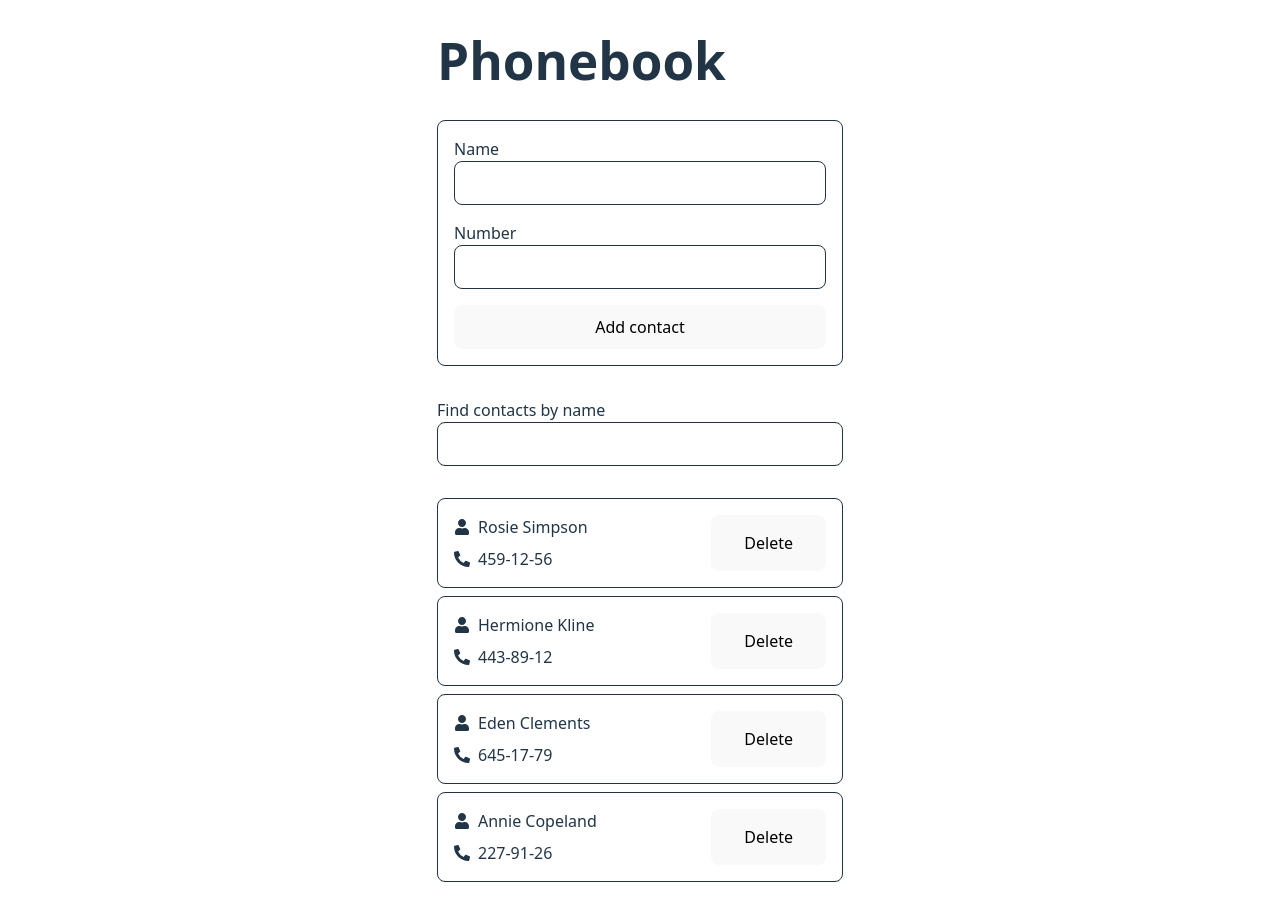
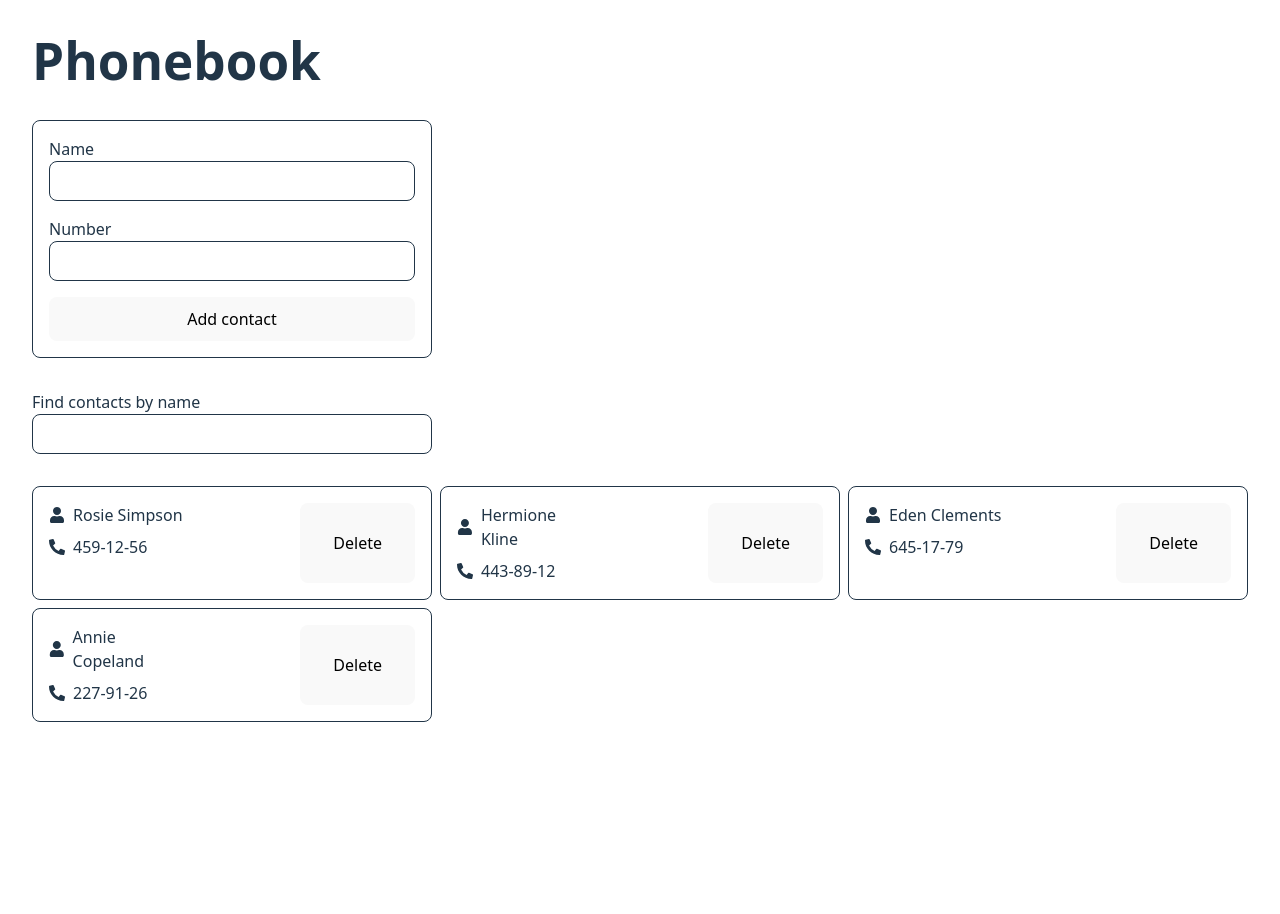
Before and after one commit to Lana-Malynowska/goit-react-hw-03, a React (Vite) app: page / in a window 1280 px wide. After the commit the page ends 800 px from the top, so only its background shows below. Built offline with nearby package versions, Linux system fonts and the light colour scheme.

Commit message:
add styles

```diff
--- a/src/App.css
+++ b/src/App.css
@@ -6,7 +6,3 @@
   flex-direction: column;
   gap: 2rem;
 }
-
-p {
-  margin: 0;
-}
--- a/src/App.jsx
+++ b/src/App.jsx
@@ -25,12 +25,6 @@ function App() {
     window.localStorage.setItem("contacts", JSON.stringify(contacts));
   }, [contacts]);
 
-  // const addContact = (newContact) => {
-  //   setContacts((prevContacts) => {
-  //     return [...prevContacts, newContact];
-  //   });
-  // };
-
   const addContact = (newContact) => {
     const contactWithId = { id: nanoid(10), ...newContact };
     setContacts((prev) => [...prev, contactWithId]);
--- a/src/Contact/Contact.module.css
+++ b/src/Contact/Contact.module.css
@@ -7,17 +7,19 @@
   justify-content: space-between;
   border: 1px solid rgba(255, 255, 255, 0.87);
   border-radius: 8px;
+  width: 25rem;
+  flex-shrink: 0;
 
   div {
     display: flex;
     flex-direction: column;
     gap: 0.5em;
-  }
 
-  p {
-    display: flex;
-    align-items: center;
-    gap: 0.5em;
+    p {
+      display: flex;
+      align-items: center;
+      gap: 0.5em;
+    }
   }
 }
 
--- a/src/ContactForm/ContactForm.jsx
+++ b/src/ContactForm/ContactForm.jsx
@@ -1,7 +1,6 @@
 import { ErrorMessage, Field, Form, Formik } from "formik";
 import { useId } from "react";
 import * as Yup from "yup";
-// import { nanoid } from "nanoid";
 import s from "./ContactForm.module.css";
 
 const initialValues = {
--- a/src/ContactForm/ContactForm.module.css
+++ b/src/ContactForm/ContactForm.module.css
@@ -5,6 +5,8 @@
   border-radius: 8px;
   padding: 1rem;
   gap: 1em;
+  width: 25rem;
+
   input {
     border: 1px solid rgba(255, 255, 255, 0.87);
     border-radius: 8px;
--- a/src/ContactList/ContactList.module.css
+++ b/src/ContactList/ContactList.module.css
@@ -1,6 +1,6 @@
 .contacts {
   display: flex;
-  flex-direction: column;
+  flex-wrap: wrap;
   gap: 0.5em;
   padding: 0;
   margin: 0;
--- a/src/SearchBox/SearchBox.module.css
+++ b/src/SearchBox/SearchBox.module.css
@@ -3,14 +3,16 @@
   border-radius: 8px;
   width: 25rem;
   height: 2.5rem;
-  input:hover {
-    border-color: #646cff;
-  }
-  input:focus {
-    outline: none;
-    border-color: #646cff;
-    box-shadow: 0 0 6px rgba(30, 144, 255, 0.6);
-  }
+}
+
+.searchbox input:hover {
+  border-color: #646cff;
+}
+
+.searchbox input:focus {
+  outline: none;
+  border-color: #646cff;
+  box-shadow: 0 0 6px rgba(30, 144, 255, 0.6);
 }
 
 @media (prefers-color-scheme: light) {
--- a/src/index.css
+++ b/src/index.css
@@ -13,19 +13,15 @@
   -moz-osx-font-smoothing: grayscale;
 }
 
-a {
-  font-weight: 500;
-  color: #646cff;
-  text-decoration: inherit;
-}
-a:hover {
-  color: #535bf2;
+*,
+*::before,
+*::after {
+  box-sizing: border-box;
 }
 
 body {
   margin: 0;
   display: flex;
-  place-items: center;
   min-width: 320px;
   min-height: 100vh;
 }
@@ -36,18 +32,15 @@ h1 {
   margin: 0;
 }
 
+p {
+  margin: 0;
+}
+
 input {
   background-color: transparent;
+  font-family: inherit;
+  font-size: 1rem;
 }
-/*
-input:hover {
-  border-color: #646cff;
-}
-input:focus {
-  outline: none;
-  border-color: #646cff;
-  box-shadow: 0 0 6px rgba(30, 144, 255, 0.6);
-} */
 
 button {
   border-radius: 8px;
@@ -75,9 +68,6 @@ button:focus-visible {
     color: #213547;
     background-color: #ffffff;
   }
-  a:hover {
-    color: #747bff;
-  }
   button {
     background-color: #f9f9f9;
   }
```
